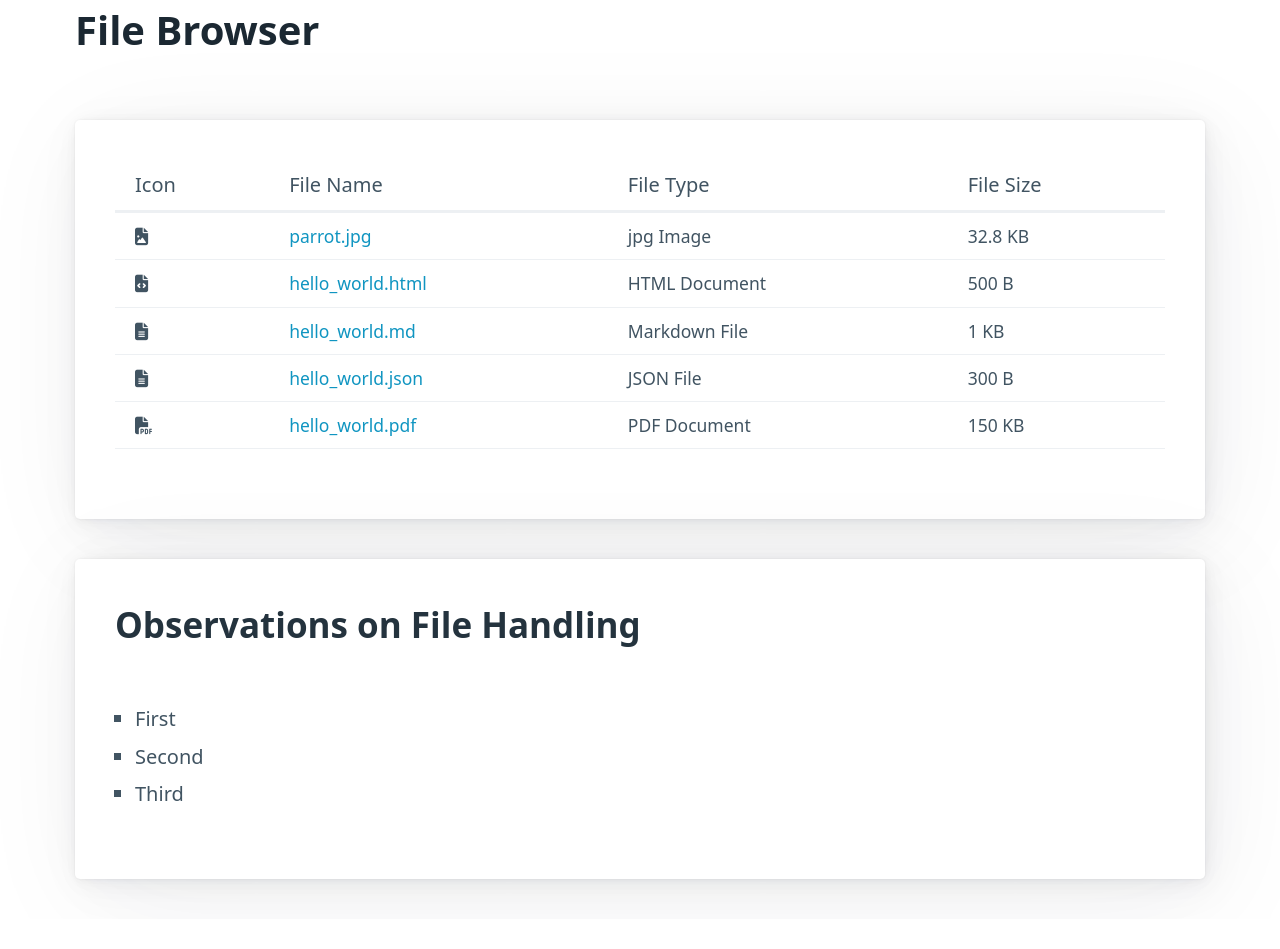
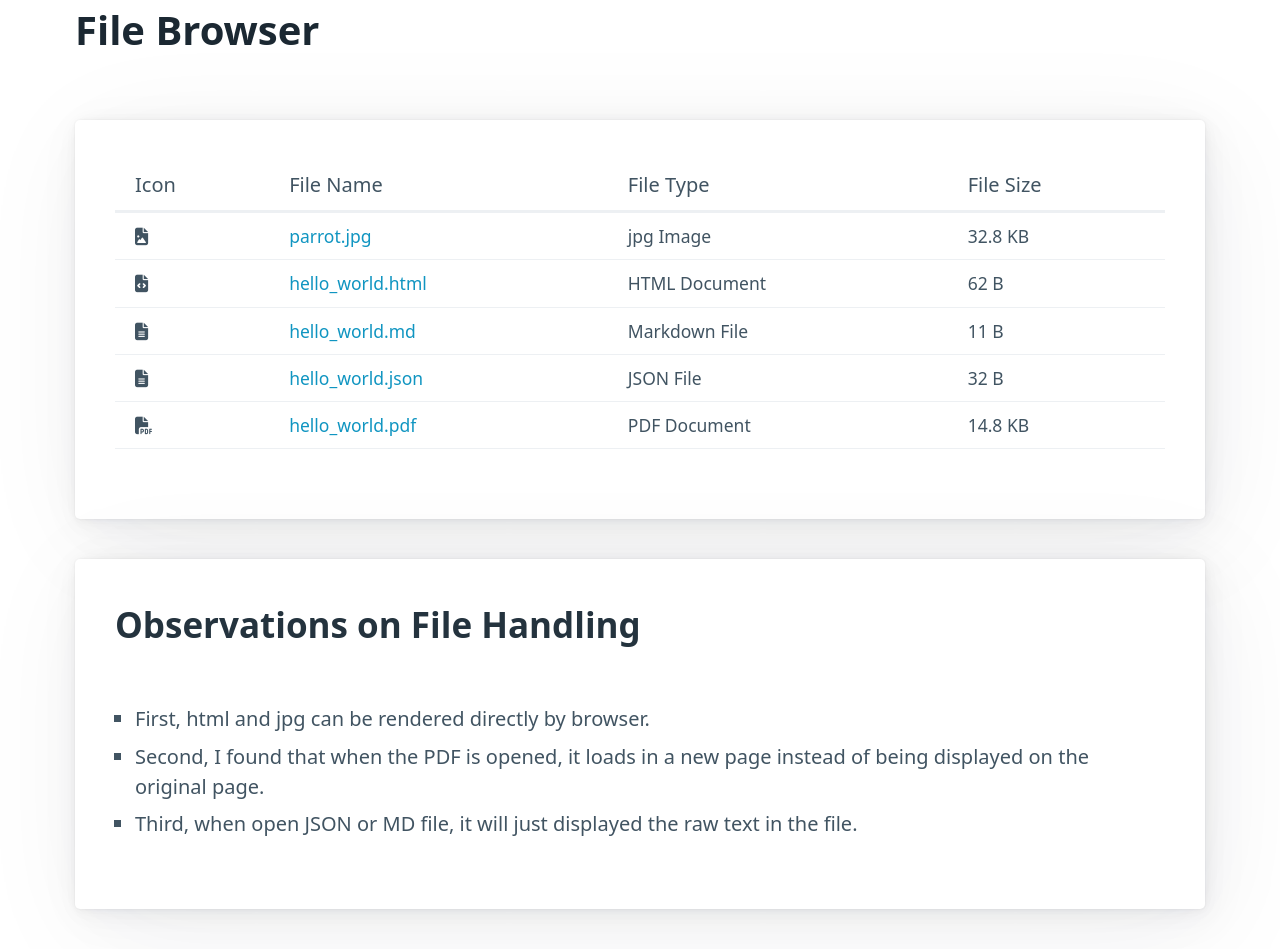
Before and after one commit to MarcusHu529/file-browser, a plain HTML site: page index.html in a window 1280 px wide. Before the commit the page ends 919 px from the top, so only its background shows below. Drawn offline with nearby package versions, Linux system fonts and the light colour scheme.

Commit message:
modify observations

```diff
--- a/index.html
+++ b/index.html
@@ -36,25 +36,25 @@
                             <td><i class="fa-solid fa-file-code"></i></td>
                             <td><a href="hello_world.html">hello_world.html</a></td>
                             <td>HTML Document</td>
-                            <td>500 B</td>
+                            <td>62 B</td>
                         </tr>
                         <tr>
                             <td><i class="fa-solid fa-file-lines"></i></td>
                             <td><a href="hello_world.md">hello_world.md</a></td>
                             <td>Markdown File</td>
-                            <td>1 KB</td>
+                            <td>11 B</td>
                         </tr>
                         <tr>
                             <td><i class="fa-solid fa-file-lines"></i></td>
                             <td><a href="hello_world.json">hello_world.json</a></td>
                             <td>JSON File</td>
-                            <td>300 B</td>
+                            <td>32 B</td>
                         </tr>
                         <tr>
                             <td><i class="fa-solid fa-file-pdf"></i></td>
                             <td><a href="hello_world.pdf">hello_world.pdf</a></td>
                             <td>PDF Document</td>
-                            <td>150 KB</td>
+                            <td>14.8 KB</td>
                         </tr>
                     </tbody>
                 </table>
@@ -63,9 +63,9 @@
             <article>
                 <h2>Observations on File Handling</h2>
                 <ul>
-                    <li>First</li>
-                    <li>Second</li>
-                    <li>Third</li>
+                    <li>First, html and jpg can be rendered directly by browser.</li>
+                    <li>Second, I found that when the PDF is opened, it loads in a new page instead of being displayed on the original page.</li>
+                    <li>Third, when open JSON or MD file, it will just displayed the raw text in the file.</li>
                 </ul>
             </article>
         </main>
```
